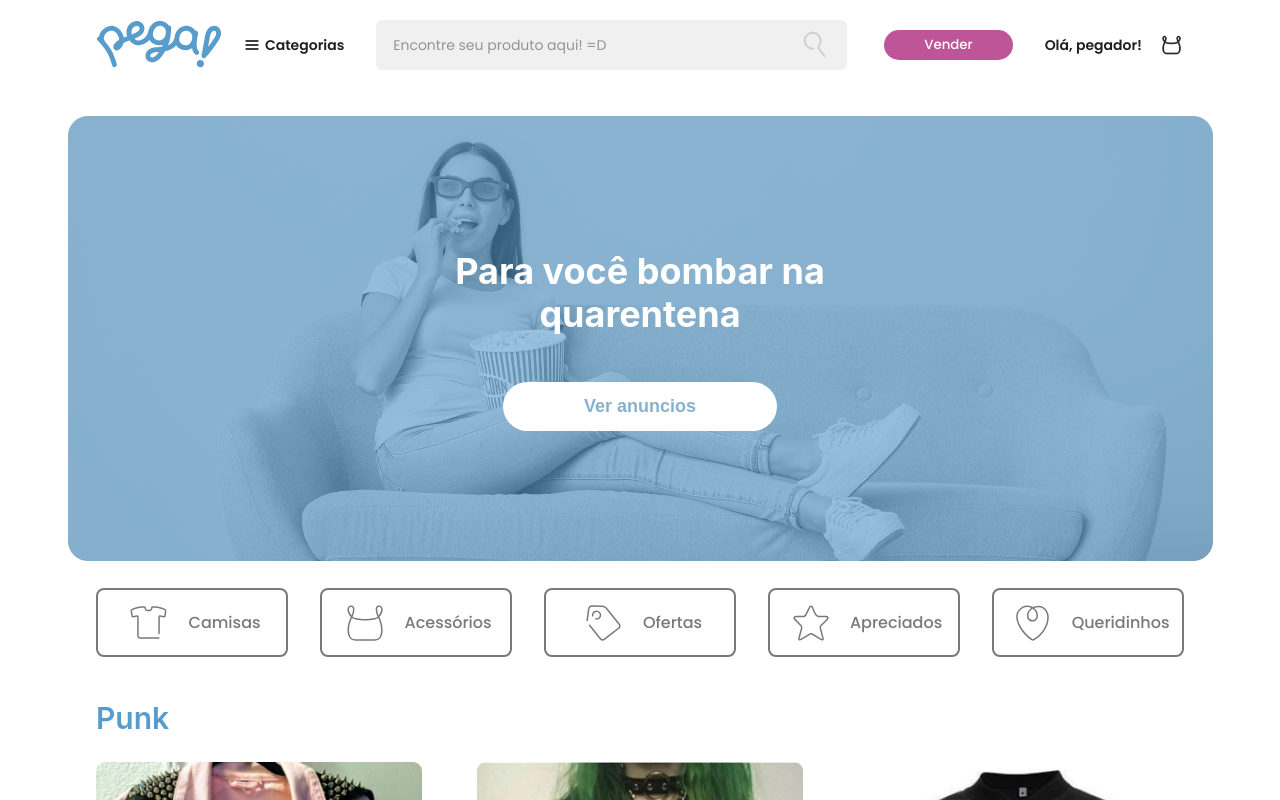
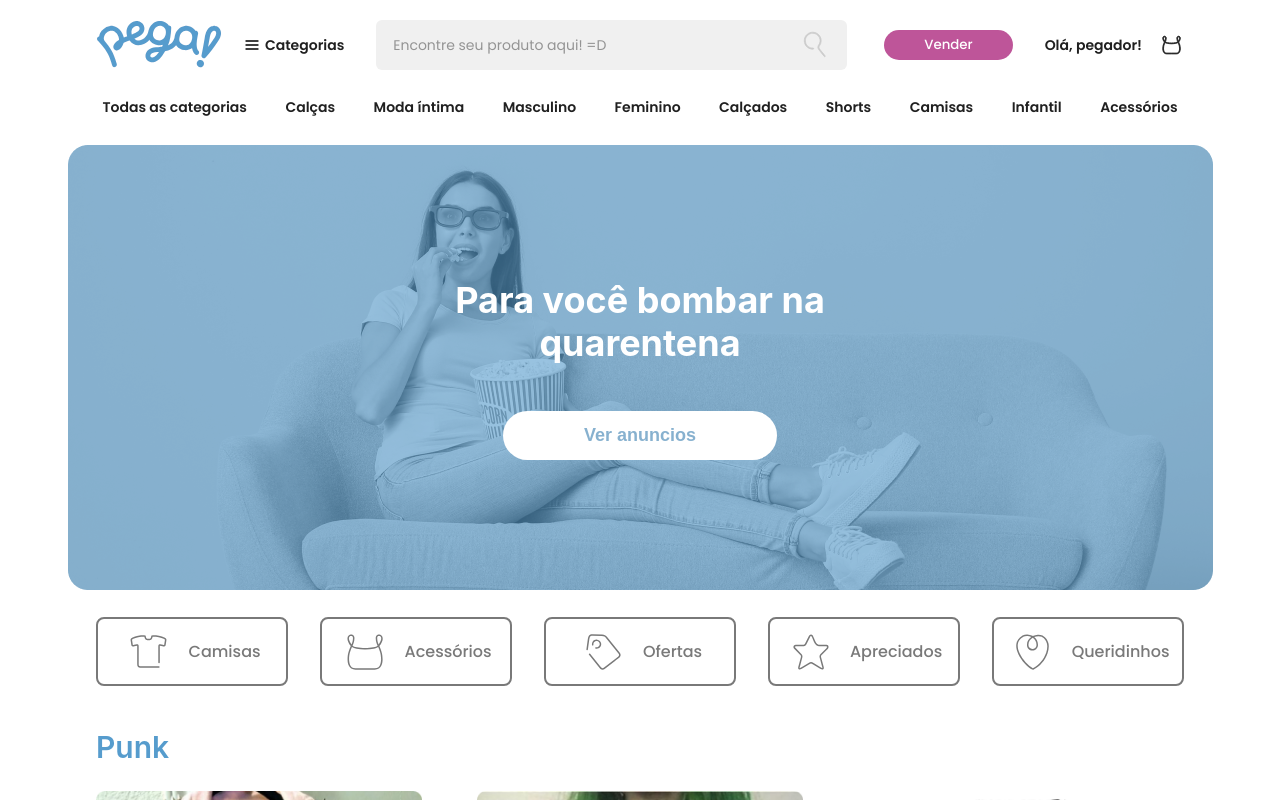
Before and after one commit to michelleromao/pega, a React (Create React App) app in the folder frontend/: page / in a window 1280 px wide. Both pictures are taken after a click on the element "Categorias". Shown: the top 800 px of the page. Built offline with nearby package versions, Linux system fonts and the light colour scheme.

Commit message:
Habemus Menu!

```diff
--- a/frontend/src/App.js
+++ b/frontend/src/App.js
@@ -12,12 +12,12 @@ import Userphoto from './assets/photos/userphoto.png';
 function App() {
   return (
     <>
-      <Header userPhoto={Userphoto} />
+      <Router>
+        <Header userPhoto={Userphoto} />
+        <Routes />
+        <Footer />
+      </Router>
 
-      <Router>
-        <Routes />
-      </Router>
-      <Footer />
     </>
   );
 }
--- a/frontend/src/components/Header/Header.js
+++ b/frontend/src/components/Header/Header.js
@@ -1,5 +1,6 @@
-import React from 'react';
+import React, { useState } from 'react';
 import { FiMenu, FiChevronDown } from 'react-icons/fi';
+import Menu from './Menu'
 import './Header.css';
 
 import Bolsa from '../../assets/icons/Bolsa';
@@ -8,12 +9,15 @@ import Pesquisa from '../../assets/icons/Lupa';
 
 export default function Header(props) {
   const user = localStorage.getItem('user');
+  const [menu, setMenu] = useState(false)
+
   return (
-    <div className="Header">
+    <>
+      <div className="Header">
       <div className="Logo">
         <Logo />
       </div>
-      <div className="Categorias">
+      <div onClick={() => setMenu(!menu)} className="Categorias">
         <FiMenu /> <p>Categorias</p>
       </div>
       <div className="Pesquisa">
@@ -39,6 +43,9 @@ export default function Header(props) {
         <span>{props.itemsCart}</span>
         <Bolsa />
       </div>
+
     </div>
+    {menu ? <Menu /> : <div />}
+    </>
   );
 }
--- /dev/null
+++ b/frontend/src/components/Header/Menu.css
@@ -0,0 +1,20 @@
+.menu {
+    width: 84%;
+    display: flex;
+    flex-direction: row;
+    justify-content: space-between;
+    margin:10px 0 5px 0;
+    transition: 0.2s;
+}
+
+.menu a {
+    font-family: 'Poppins';
+    font-size: 14px;
+    font-weight: 600;
+    color: #202020;
+}
+
+.menu a:hover {
+    color: #383838;
+    transition: 0.2s;
+}
--- /dev/null
+++ b/frontend/src/components/Header/Menu.js
@@ -0,0 +1,24 @@
+import React from 'react'
+import {Link} from 'react-router-dom'
+
+import './Menu.css'
+
+export default function Menu () {
+
+    return (
+        <>
+        <div className="menu">
+            <Link to="/">Todas as categorias</Link>
+            <Link to="/">Calças</Link>
+            <Link to="/">Moda íntima</Link>
+            <Link to="/">Masculino</Link>
+            <Link to="/">Feminino</Link>
+            <Link to="/">Calçados</Link>
+            <Link to="/">Shorts</Link>
+            <Link to="/">Camisas</Link>
+            <Link to="/">Infantil</Link>
+            <Link to="/">Acessórios</Link>
+        </div>
+        </>
+    )
+}
```
